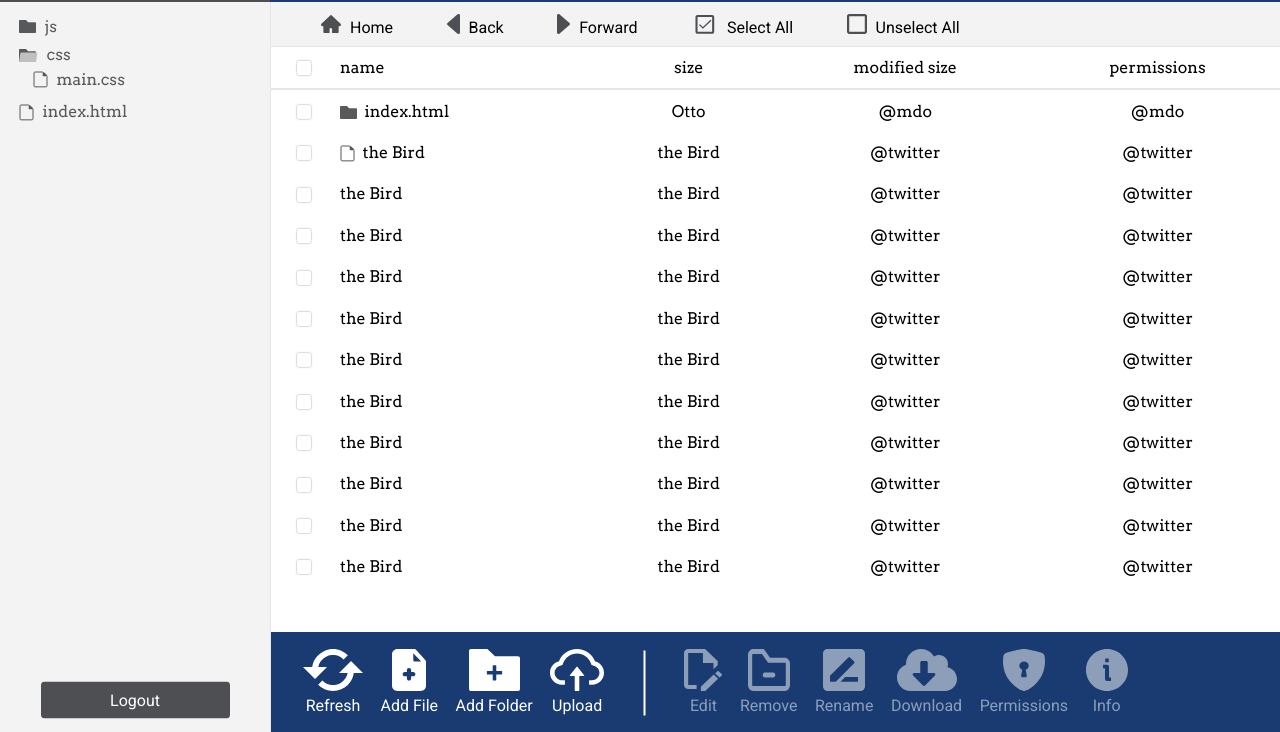
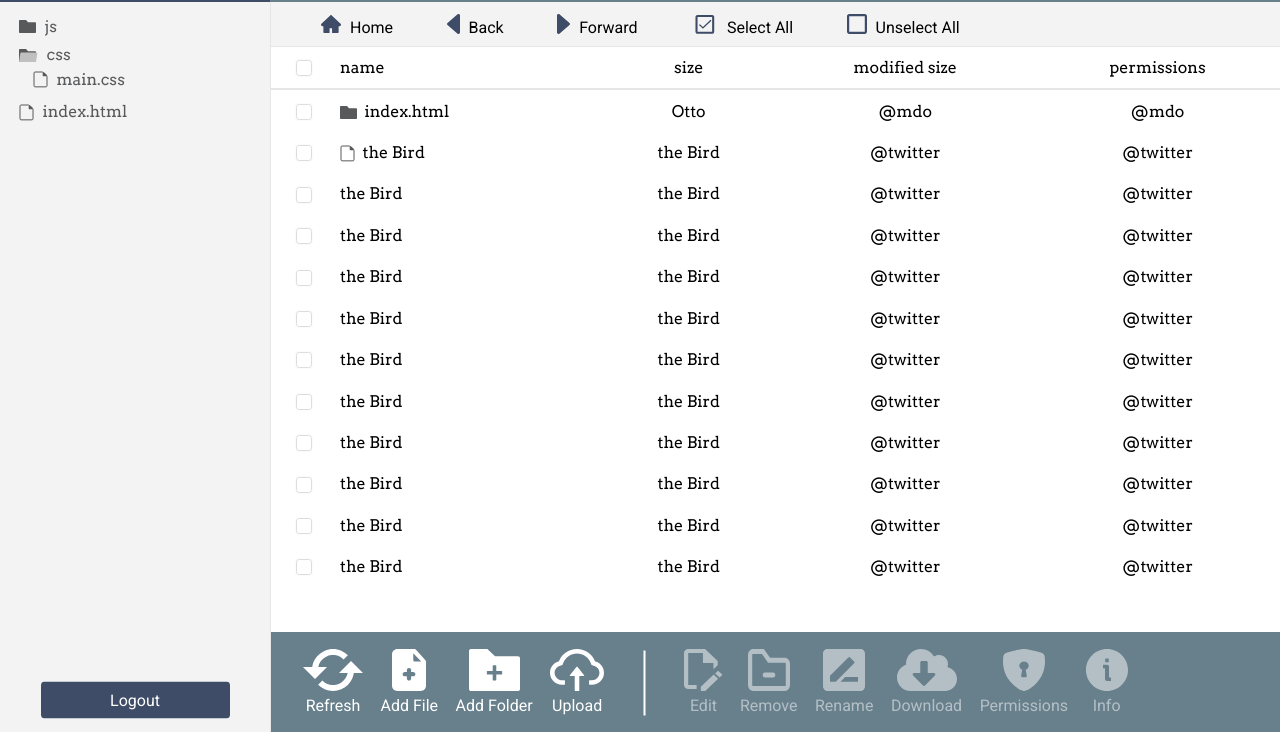
Before and after one commit to AmraniCh/vanilla-filemanager, a website with bundled scripts: page index.html in a window 1280 px wide. Shown: the part 68-800 px from the top of the page. Built offline with nearby package versions, Linux system fonts and the light colour scheme.

Commit message:
Store theme preference

```diff
--- a/index.html
+++ b/index.html
@@ -9,7 +9,7 @@
     <body>
 
         <!-- fm-wrapper Start -->
-        <div class="fm-wrapper dark-blue-theme">
+        <div class="fm-wrapper default-theme">
 
             <!-- SideBar Start -->
             <aside class="sidebar float-lt">
@@ -891,13 +891,13 @@
                         </span>
                         <ul class="themes-list list-inline text-center">
                             <li>
-                                <a class="theme-option default-theme selected" data-theme="default-theme"></a>
+                                <a class="theme-option selected" data-theme="default-theme"></a>
                             </li>
                             <li>
-                                <a class="theme-option orange-blue-theme" data-theme="orange-blue-theme"></a>
+                                <a class="theme-option" data-theme="dark-red-theme"></a>
                             </li>
                             <li>
-                                <a class="theme-option dark-blue-theme" data-theme="dark-blue-theme"></a>
+                                <a class="theme-option" data-theme="dark-blue-theme"></a>
                             </li>
                         </ul>
                     </div>
--- a/src/js/themes.js
+++ b/src/js/themes.js
@@ -1,13 +1,41 @@
+// Checking in the local storage for the theme color
+if (localStorage.getItem('fm-theme')) {
+    updateTheme(localStorage.getItem('fm-theme'));
+}
+
 // Theme options click event
-fmWrapper.querySelectorAll('.theme-option').forEach(function (option) {
-    option.addEventListener('click', function () {
-        // removing all other theme classes
-        fmWrapper.classList.forEach(function (className) {
-            if (className.indexOf('-theme') !== -1) {
-                fmWrapper.classList.remove(className);
-            }
+fmWrapper.querySelectorAll('.theme-option')
+    .forEach(function (option) {
+        option.addEventListener('click', function () {
+            updateTheme(this.dataset.theme);
         });
-        // add the theme class
-        fmWrapper.classList.add(this.dataset.theme);
+});
+
+function updateTheme(theme) {
+    // Removing the 'selected' class from the theme options
+    fmWrapper.querySelectorAll('.theme-option')
+        .forEach(function (item) {
+            item.classList.remove('selected');
+        });
+
+    fmWrapper.querySelector('.theme-option[data-theme=' + theme + ']')
+        .classList.add('selected');
+
+    // Get all theme classes
+    var themeClasses = [];
+    fmWrapper.querySelectorAll('.theme-option')
+        .forEach(function (item) {
+            themeClasses.push(item.dataset.theme);
+        });
+
+    // removing all other theme classes
+    fmWrapper.classList.forEach(function (className) {
+        themeClasses.forEach(function (item) {
+            fmWrapper.classList.remove(item);
+        });
     });
-});
+
+    // add the theme class
+    fmWrapper.classList.add(theme);
+    localStorage.setItem('fm-theme', theme);
+}
--- a/src/scss/components/_modal.scss
+++ b/src/scss/components/_modal.scss
@@ -22,7 +22,7 @@ $modalPadding: 25px;
         border-radius: 2px;
         box-shadow: 0 0 3px 1px #555;
         transform: translate(-50%, 200%);
-        transition: transform .3s ease-out;
+        transition: transform .3s ease-out !important;
         opacity: 0;
         z-index: 999;
         background-color: $mainColor;
--- a/src/scss/components/modals/_settings-modal.scss
+++ b/src/scss/components/modals/_settings-modal.scss
@@ -27,12 +27,12 @@
                     box-shadow: 0 0 0 4px #DDD;;
                 }
 
-                &.default-theme {
+                &[data-theme='default-theme'] {
                     @include palette-border-color($mainColor, $secondaryColor);
                 }
 
                 @each $theme, $map in $theme-colors {
-                    &.#{$theme}#{'-theme'} {
+                    &[data-theme=#{$theme}#{'-theme'}] {
                         @include palette-border-color(
                                 map_get($map, 'main'),
                                 map-get($map, 'secondary')
--- a/src/scss/components/modals/_upload-modal.scss
+++ b/src/scss/components/modals/_upload-modal.scss
@@ -10,8 +10,10 @@
                 position: relative;
                 padding: 8px;
                 border: 1px solid $borderColor;
-                border-radius: 2px;
+                border-radius: 4px;
+                box-shadow: 0px 4px 5px 1px #ddd;
                 color: $textColor;
+
 
                 &:not(:last-of-type) {
                     margin-bottom: 10px;
--- a/src/scss/modules/_table-section.scss
+++ b/src/scss/modules/_table-section.scss
@@ -43,6 +43,10 @@
                 &.selected {
                     background-color: darken($secondaryColor, 20%);
                     color: #FFF;
+
+                    svg path {
+                        fill: #FFF;
+                    }
                 }
 
                 td:nth-child(2) {
--- a/src/scss/themes/_themes.scss
+++ b/src/scss/themes/_themes.scss
@@ -1,3 +1,7 @@
+@mixin change-theme-transition() {
+    transition: background-color .5s linear;
+}
+
 .fm-wrapper {
 
     @each $theme, $map in $theme-colors {
@@ -9,34 +13,37 @@
             .btn-primary,
             .slidebar,
             .modal {
+                @include change-theme-transition();
                 background-color: $main !important;
             }
 
             .files-table .file-item.selected {
+                @include change-theme-transition();
                 background-color: darken($secondary, 10%) !important;
             }
 
             .header,
             .footer,
-            .btn-secondary
+            .btn-secondary,
+            .upload-modal .files-to-upload .file-item .start-upload .progress .progress-bar
             {
+                @include change-theme-transition();
                 background-color: $secondary !important;
             }
 
             .checkbox input[type='checkbox']:checked+.checkbox-text:before {
+                @include change-theme-transition();
                 background-color: $main !important;
                 border: 0.05em solid $main !important;
             }
 
-            .upload-modal .files-to-upload .file-item .start-upload .progress .progress-bar {
-                background-color: $secondary !important;
-            }
-
             .btn-svg svg path {
+                @include change-theme-transition();
                 fill: $main;
             }
 
             .info-list .info-item .info-icon svg path {
+                @include change-theme-transition();
                 fill: $secondary;
             }
         }
--- a/src/scss/variables/_variables.scss
+++ b/src/scss/variables/_variables.scss
@@ -16,13 +16,13 @@ $colors: (
 
 // Themes
 $theme-colors: (
-    'orange-blue': (
-        main: #146eb4,
-        secondary: #ff9900,
+    'dark-red': (
+        main: #222,
+        secondary: #b52e31,
     ),
     'dark-blue': (
-        main: #4d4f53,
-        secondary: rgba(0, 38, 99, 0.9),
+        main: #6d6e70,
+        secondary: #8a7967
     )
 );
 
```
Also changed, not shown: src/js/chmod.js (+5 -5 lines).
